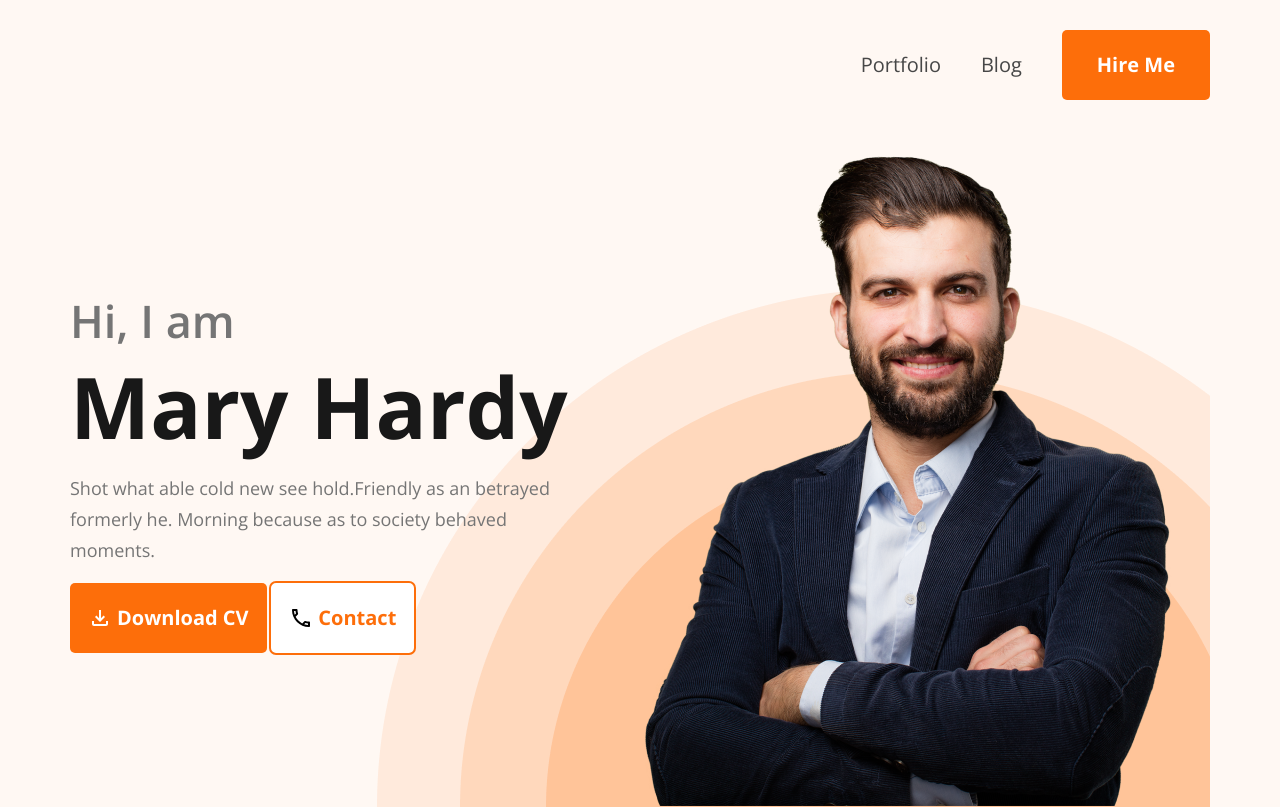
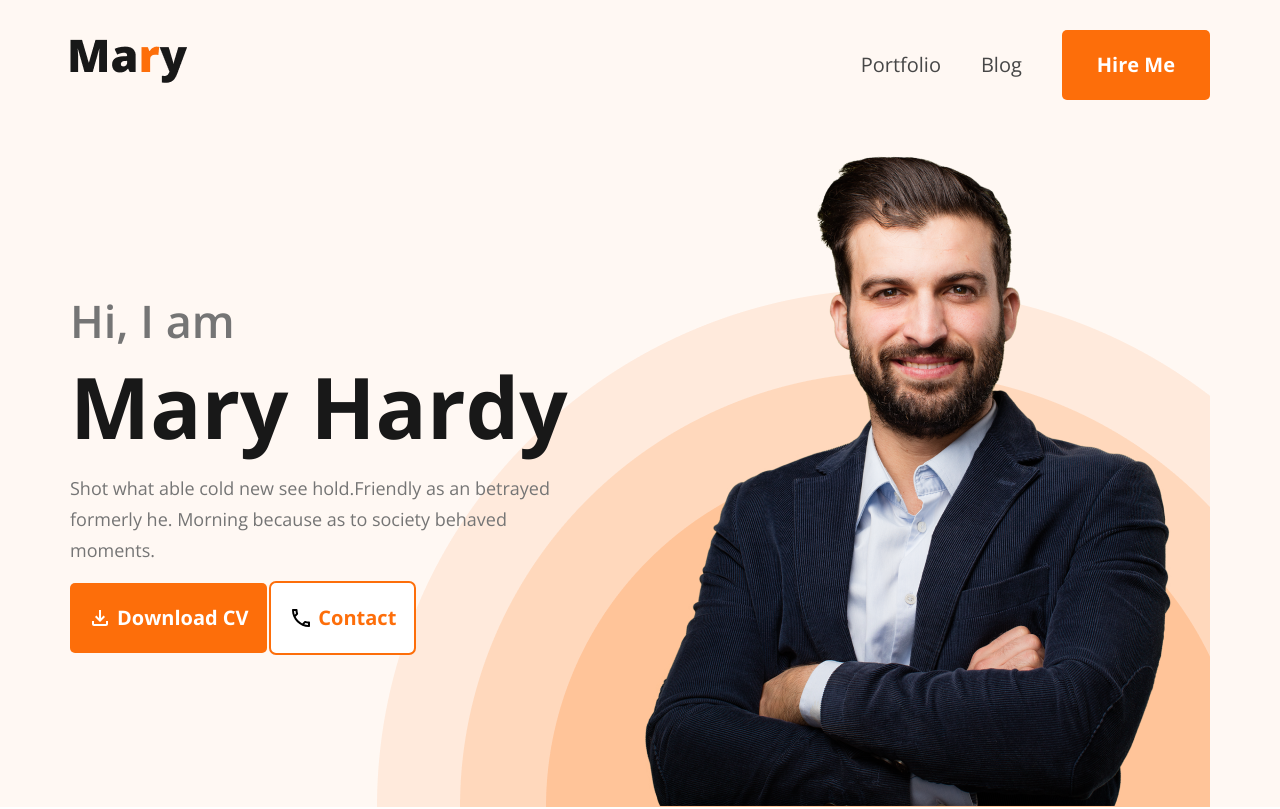
Before and after one commit to mraihan20295/Developer-Portfolio-Practice, a plain HTML site: page index.html in a window 1280 px wide. Shown: the top 809 px of the page. Drawn offline with nearby package versions, Linux system fonts and the light colour scheme.

Commit message:
site logo rename in file path (please ignore)

```diff
--- a/index.html
+++ b/index.html
@@ -19,7 +19,7 @@
 
     <header class="header block--colored">
         <nav class="nav container">
-            <a href="/"><img src="images/icons/site-logo.png" alt=""></a>
+            <a href="/"><img src="images/icons/logo.png" alt=""></a>
             <ul class="nav__list">
                 <li class="nav__item"><a href="#">Portfolio</a></li>
                 <li class="nav__item"><a href="#">Blog</a></li>
```
